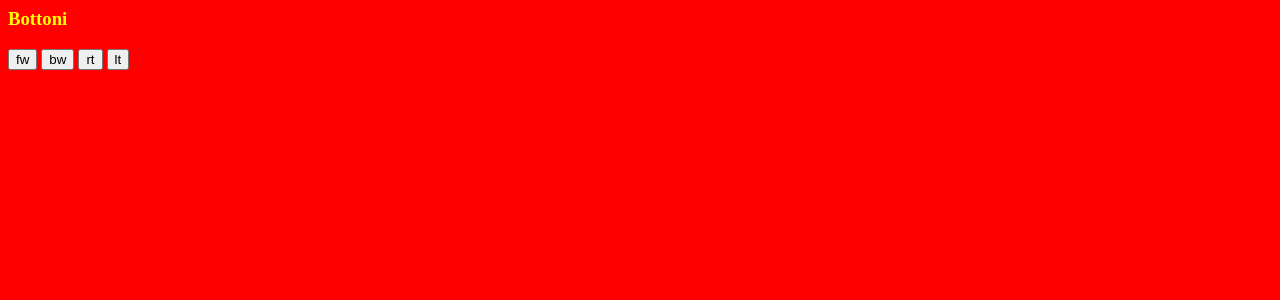
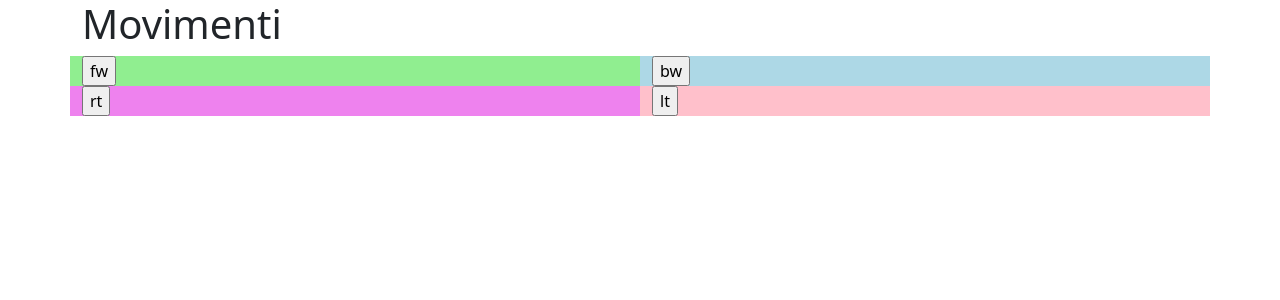
Before and after one commit to filippo-ferrando/alphaBot, a Flask app: page / in a window 1280 px wide. Shown: the top 300 px of the page. Run offline with Flask 2, Linux system fonts and the light colour scheme.

Commit message:
bootstrap for index.html

```diff
--- a/webserver/templates/index.html
+++ b/webserver/templates/index.html
@@ -1,14 +1,26 @@
-<html>
-    <head>
-        <link rel="stylesheet" href='/static/style.css' />
-    </head>
-    <body>
-        <h3>Bottoni</h3>
-        <form method="post" action="/">
-            <input type="submit" value="fw" name="forward"/>
-            <input type="submit" value="bw" name="backward"/>
-            <input type="submit" value="rt" name="right"/>
-            <input type="submit" value="lt" name="left"/>
-        </form>
-    </body>
+<!doctype html>
+<html lang="it">
+  <head>
+    <!-- Required meta tags -->
+    <meta charset="utf-8">
+    <meta name="viewport" content="width=device-width, initial-scale=1">
+
+    <!-- Bootstrap CSS -->
+    <link href="https://cdn.jsdelivr.net/npm/bootstrap@5.1.3/dist/css/bootstrap.min.css" rel="stylesheet" integrity="sha384-1BmE4kWBq78iYhFldvKuhfTAU6auU8tT94WrHftjDbrCEXSU1oBoqyl2QvZ6jIW3" crossorigin="anonymous">
+
+  </head>
+  <body>
+    <div class="container">
+      <h1>Movimenti</h1>
+      <div class="row">
+        <div class="col-md-6" style="background-color: lightgreen"><input type="submit" value="fw" name="forward"/></div>
+        <div class="col-md-6" style="background-color: lightblue"><input type="submit" value="bw" name="backward"/></div>
+        <div class="col-md-6" style="background-color: violet"><input type="submit" value="rt" name="right"/></div>
+        <div class="col-md-6" style="background-color: pink"><input type="submit" value="lt" name="left"/></div>
+      </div>
+    </div>
+
+    <script src="https://cdn.jsdelivr.net/npm/bootstrap@5.1.3/dist/js/bootstrap.bundle.min.js" integrity="sha384-ka7Sk0Gln4gmtz2MlQnikT1wXgYsOg+OMhuP+IlRH9sENBO0LRn5q+8nbTov4+1p" crossorigin="anonymous"></script>
+
+  </body>
 </html>
```
Also changed, not shown: webserver/app.py (line endings or trailing spaces).
